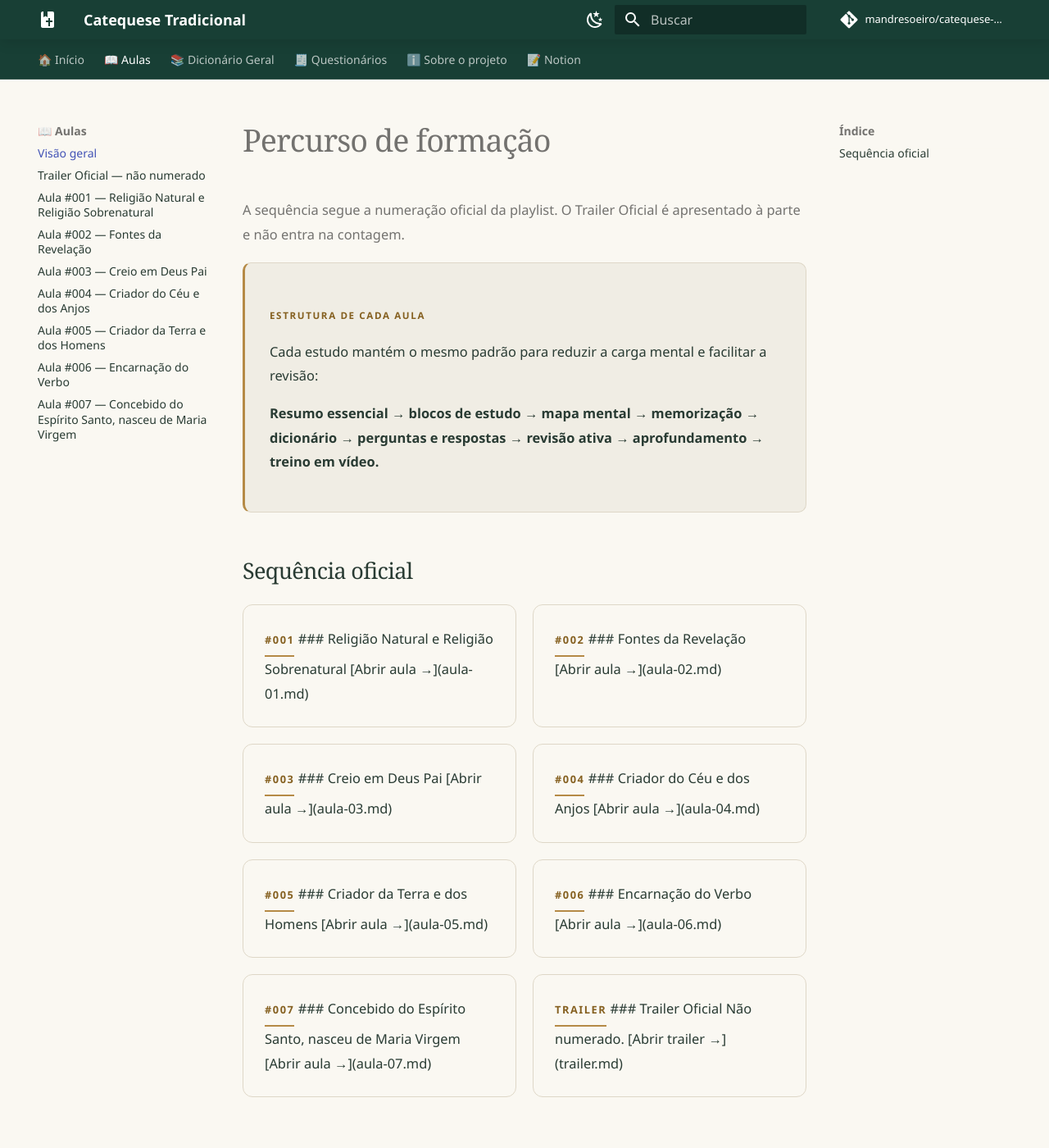
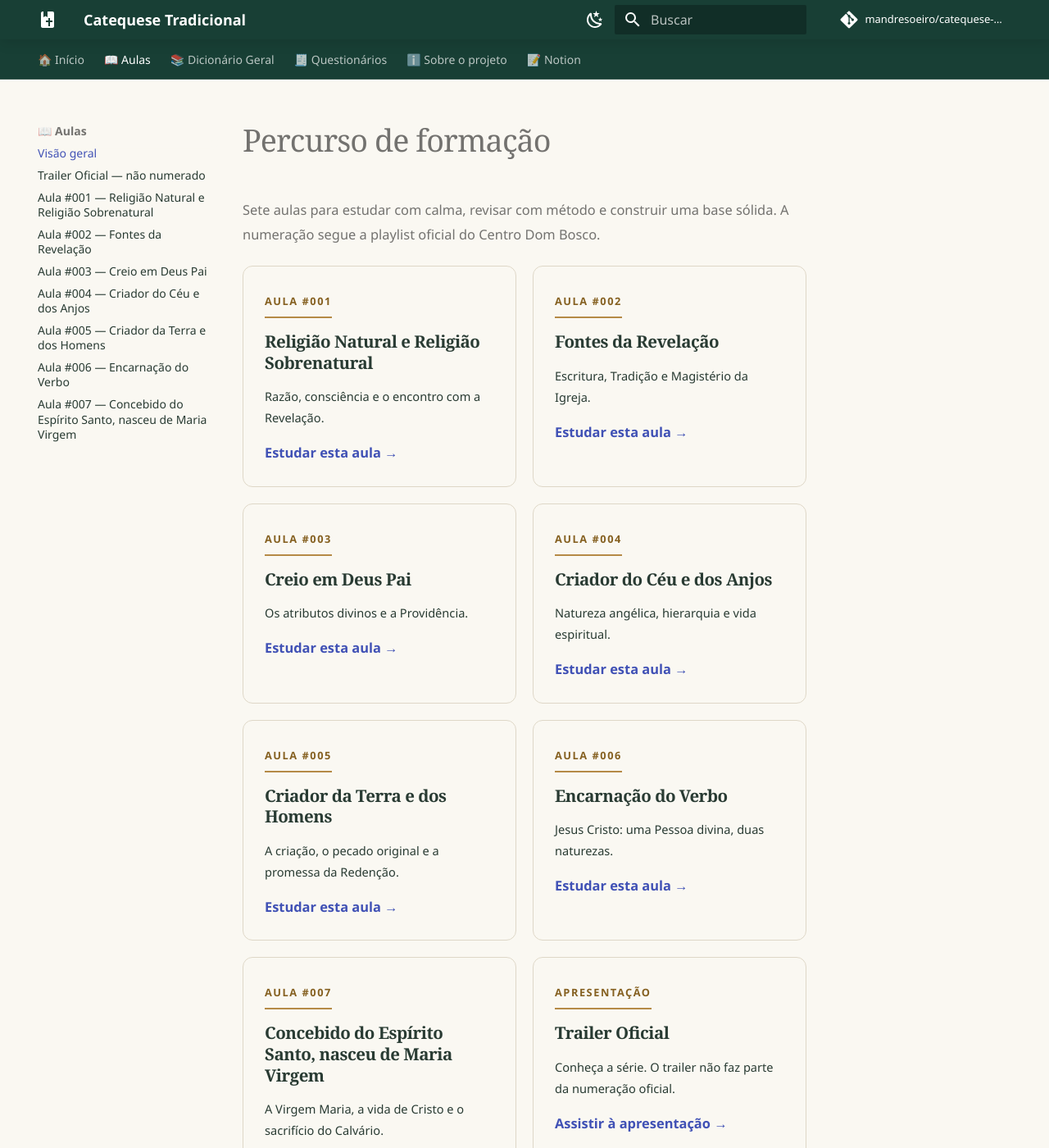
Before and after one commit to mandresoeiro/catequese-tradicional, an MkDocs documentation site: the page built from docs/aulas/index.md, in a window 1280 px wide and 1400 px high. Shown: the whole window at 82% size. Built offline with MkDocs 1.6.1 and Material for MkDocs 9.7.7, drawn with Linux system fonts in a browser that asks for light colours; comment, search, counter and statistics services are not loaded; some of the changed text lies outside the part shown.

Commit message:
fix: corrige navegação dos cartões das sete aulas

```diff
--- a/docs/aulas/index.md
+++ b/docs/aulas/index.md
@@ -1,67 +1,17 @@
 # Percurso de formação
 
-<p class="section-intro">A sequência segue a numeração oficial da playlist. O Trailer Oficial é apresentado à parte e não entra na contagem.</p>
+<p class="section-intro">Sete aulas para estudar com calma, revisar com método e construir uma base sólida. A numeração segue a playlist oficial do Centro Dom Bosco.</p>
 
-<div class="study-card" markdown>
-
-<span class="badge">ESTRUTURA DE CADA AULA</span>
-
-Cada estudo mantém o mesmo padrão para reduzir a carga mental e facilitar a revisão:
-
-**Resumo essencial → blocos de estudo → mapa mental → memorização → dicionário → perguntas e respostas → revisão ativa → aprofundamento → treino em vídeo.**
-
+<div class="course-grid">
+<div class="course-card"><span class="number">AULA #001</span><h3>Religião Natural e Religião Sobrenatural</h3><p>Razão, consciência e o encontro com a Revelação.</p><a href="aula-01/">Estudar esta aula →</a></div>
+<div class="course-card"><span class="number">AULA #002</span><h3>Fontes da Revelação</h3><p>Escritura, Tradição e Magistério da Igreja.</p><a href="aula-02/">Estudar esta aula →</a></div>
+<div class="course-card"><span class="number">AULA #003</span><h3>Creio em Deus Pai</h3><p>Os atributos divinos e a Providência.</p><a href="aula-03/">Estudar esta aula →</a></div>
+<div class="course-card"><span class="number">AULA #004</span><h3>Criador do Céu e dos Anjos</h3><p>Natureza angélica, hierarquia e vida espiritual.</p><a href="aula-04/">Estudar esta aula →</a></div>
+<div class="course-card"><span class="number">AULA #005</span><h3>Criador da Terra e dos Homens</h3><p>A criação, o pecado original e a promessa da Redenção.</p><a href="aula-05/">Estudar esta aula →</a></div>
+<div class="course-card"><span class="number">AULA #006</span><h3>Encarnação do Verbo</h3><p>Jesus Cristo: uma Pessoa divina, duas naturezas.</p><a href="aula-06/">Estudar esta aula →</a></div>
+<div class="course-card"><span class="number">AULA #007</span><h3>Concebido do Espírito Santo, nasceu de Maria Virgem</h3><p>A Virgem Maria, a vida de Cristo e o sacrifício do Calvário.</p><a href="aula-07/">Estudar esta aula →</a></div>
+<div class="course-card"><span class="number">APRESENTAÇÃO</span><h3>Trailer Oficial</h3><p>Conheça a série. O trailer não faz parte da numeração oficial.</p><a href="trailer/">Assistir à apresentação →</a></div>
 </div>
 
-## Sequência oficial
-
-<div class="course-grid">
-  <div class="course-card" markdown>
-    <span class="number">#001</span>
-    ### Religião Natural e Religião Sobrenatural
-    [Abrir aula →](aula-01.md)
-  </div>
-
-  <div class="course-card" markdown>
-    <span class="number">#002</span>
-    ### Fontes da Revelação
-    [Abrir aula →](aula-02.md)
-  </div>
-
-  <div class="course-card" markdown>
-    <span class="number">#003</span>
-    ### Creio em Deus Pai
-    [Abrir aula →](aula-03.md)
-  </div>
-
-  <div class="course-card" markdown>
-    <span class="number">#004</span>
-    ### Criador do Céu e dos Anjos
-    [Abrir aula →](aula-04.md)
-  </div>
-
-  <div class="course-card" markdown>
-    <span class="number">#005</span>
-    ### Criador da Terra e dos Homens
-    [Abrir aula →](aula-05.md)
-  </div>
-
-  <div class="course-card" markdown>
-    <span class="number">#006</span>
-    ### Encarnação do Verbo
-    [Abrir aula →](aula-06.md)
-  </div>
-
-  <div class="course-card" markdown>
-    <span class="number">#007</span>
-    ### Concebido do Espírito Santo, nasceu de Maria Virgem
-    [Abrir aula →](aula-07.md)
-  </div>
-
-  <div class="course-card" markdown>
-    <span class="number">TRAILER</span>
-    ### Trailer Oficial
-    Não numerado.
-
-    [Abrir trailer →](trailer.md)
-  </div>
-</div>
+!!! tip "Como aproveitar cada aula"
+    Leia o resumo, acompanhe os blocos de estudo, consulte o mapa mental e responda ao questionário. Volte ao dicionário sempre que encontrar um conceito novo.
```
